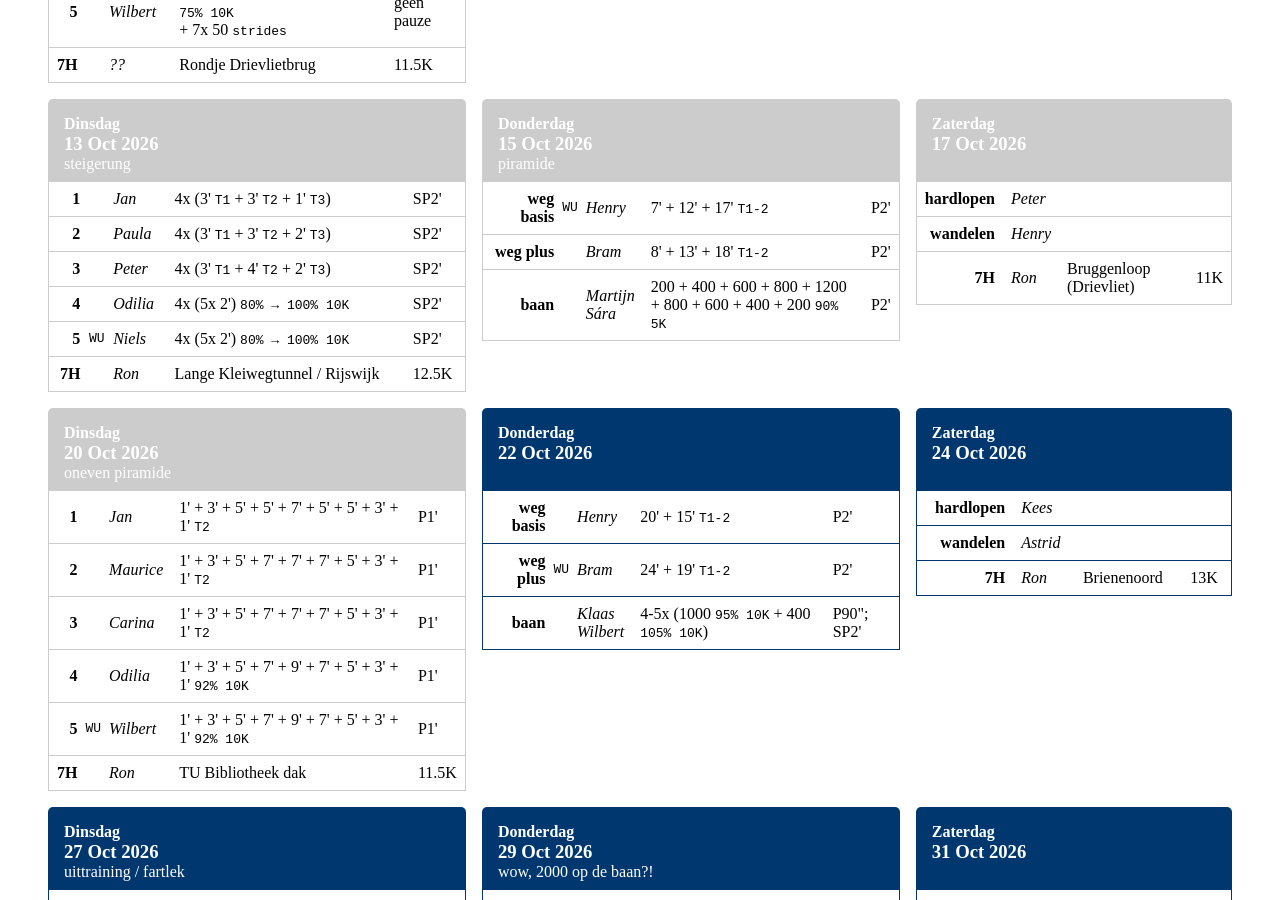
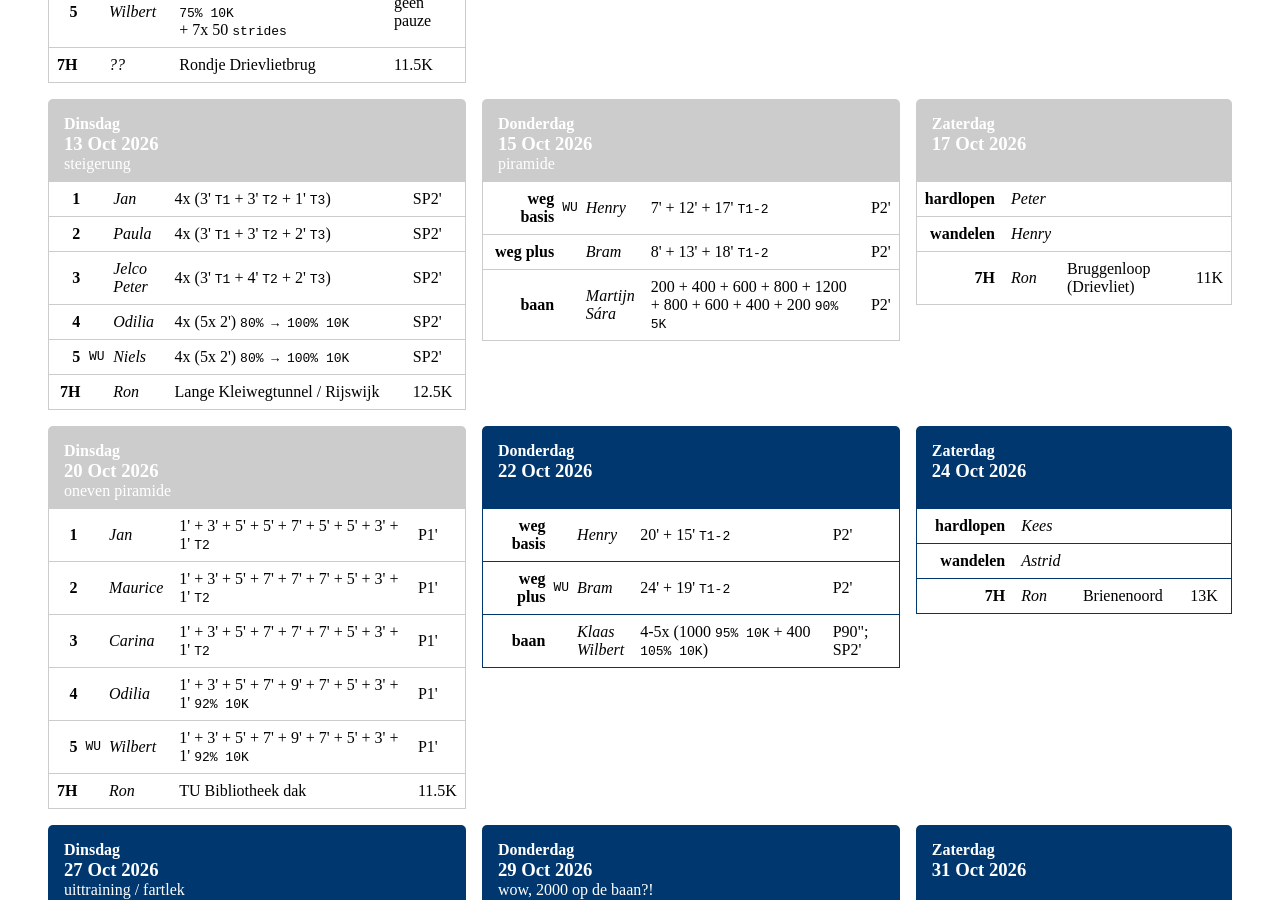
Before and after one commit to sarajuhosova/av40-schedule, a Jekyll site: the page built from _posts/2026-10-01-q4.md, in a window 1280 px wide and 900 px high, scrolled down 567 px. Built offline with Jekyll 4.4.1, drawn with Linux system fonts in a browser that asks for light colours.

Commit message:
Update q4.yaml

```diff
--- a/_data/schedule/y2026/q4.yaml
+++ b/_data/schedule/y2026/q4.yaml
@@ -80,7 +80,7 @@
       training:
         core: "4x (3' <tt>T1</tt> + 4' <tt>T2</tt> + 2' <tt>T3</tt>)"
         break: "SP2'"
-      trainer: ["Peter"]
+      trainer: ["Jelco", "Peter"]
     - group: "4"
       training:
         core: "4x (5x 2') <tt>80% → 100% 10K</tt>"
```
